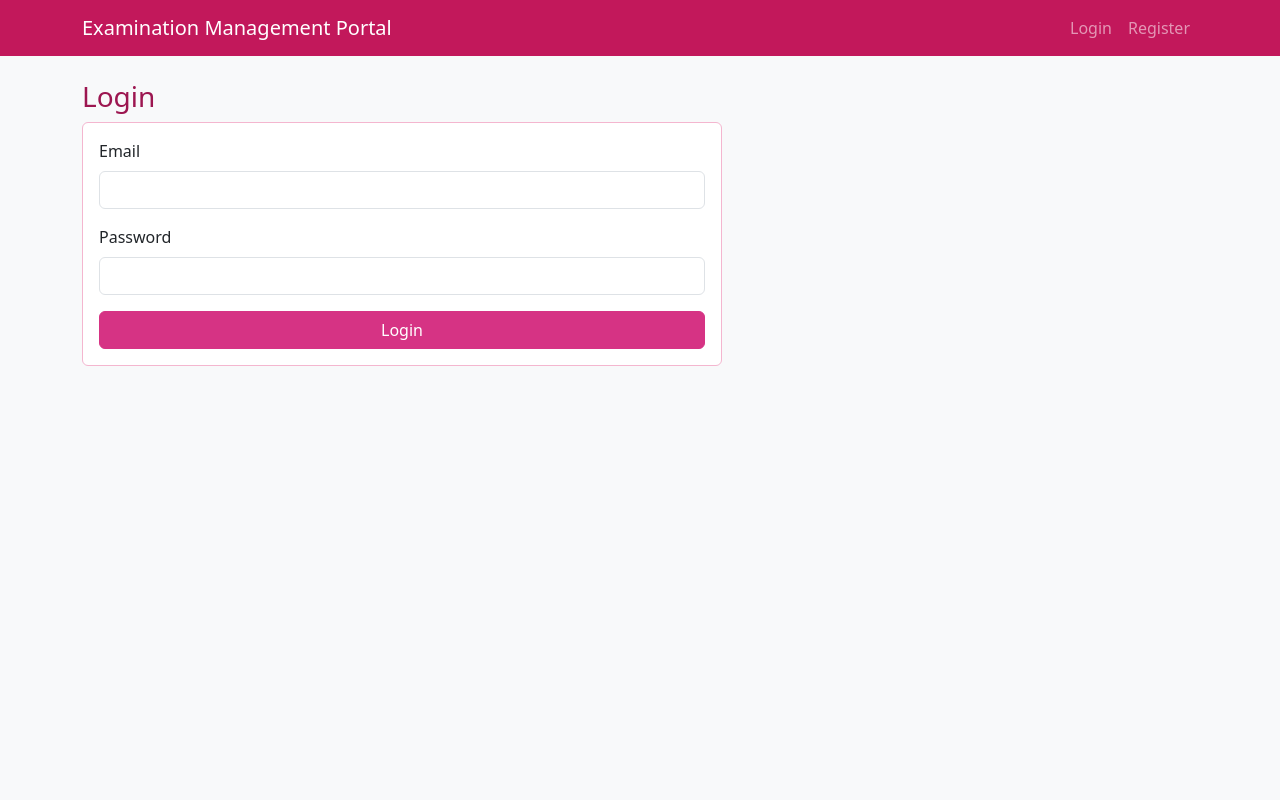
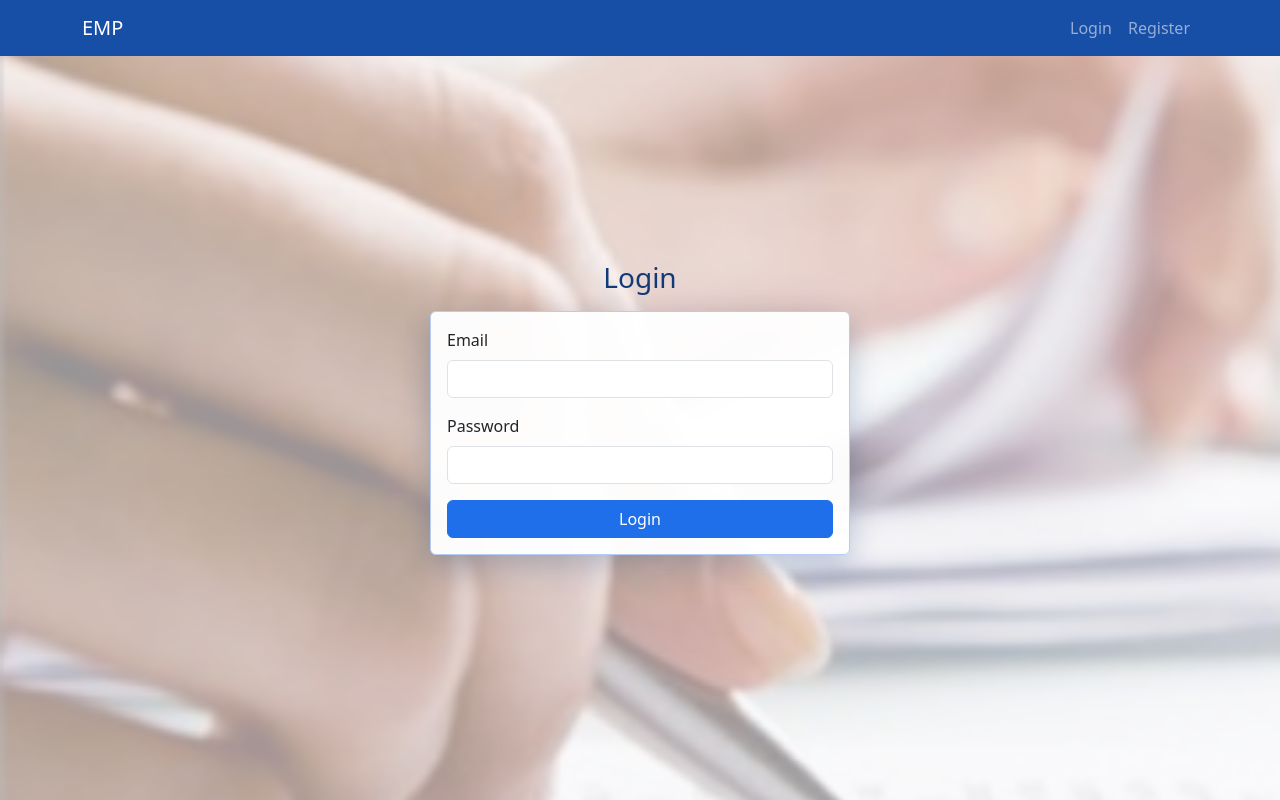
Before and after one commit to harsha23f2005453/Examination-Management-Portal, a Flask app: page /login in a window 1280 px wide. Run offline with Flask 3, Linux system fonts and the light colour scheme.

Commit message:
major css changes

```diff
--- a/app.py
+++ b/app.py
@@ -94,10 +94,12 @@ def delete(table, i):
     return redirect(request.referrer or url_for('home'))
 
 # ---------- auth ----------
+# Redirect an authenticated user to their role dashboard or show the login page.
 @app.route('/')
 def home():
     u = cur()
     return redirect(url_for(u['role'] + '_home') if u else url_for('login'))
+# Authenticate a user and create a session for their account.
 @app.route('/login', methods=['GET', 'POST'])
 def login():
     if request.method == 'POST':
@@ -105,7 +107,8 @@ def login():
         if u and cph(u['password'], request.form['password']) and u['status'] != 'inactive':
             session.clear(); session['uid'] = u['id']; return redirect(url_for('home'))
         flash('Invalid credentials or deactivated account', 'danger')
-    return rt('form.html', title='Login', btn='Login', fields=F([('email', 'Email', 'email', None), ('password', 'Password', 'password', None)]))
+    return rt('form.html', auth=True, title='Login', btn='Login', fields=F([('email', 'Email', 'email', None), ('password', 'Password', 'password', None)]))
+# End the current session and return to the login page.
 @app.route('/logout')
 def logout():
     session.clear(); return redirect(url_for('login'))
@@ -117,6 +120,7 @@ def make_user(f, r, status):
     except sqlite3.IntegrityError: return 'Email already registered'
 UF = [('name', 'Full name', 'text', None), ('email', 'Email', 'email', None), ('phone', 'Phone', 'text', None),
       ('department', 'Department', 'text', None), ('ref_no', 'Student ID / Employee ID', 'text', None), ('password', 'Password (min 6)', 'password', None)]
+# Register a new student or examiner account.
 @app.route('/register', methods=['GET', 'POST'])
 def register():
     spec = [('role', 'Register as', 'select', [('student', 'Student'), ('examiner', 'Examiner')])] + UF
@@ -127,6 +131,7 @@ def register():
         else:
             flash('Registered! ' + ('Await admin approval.' if r == 'examiner' else 'Please log in.'), 'success'); return redirect(url_for('login'))
     return rt('form.html', title='Register', btn='Register', fields=F(spec))
+# Allow a student or examiner to view and edit profile details.
 @app.route('/profile', methods=['GET', 'POST'])
 @role('student', 'examiner')
 def profile():
@@ -135,6 +140,7 @@ def profile():
     return form('Edit profile', spec, url_for('home'), 'users', u['id'], row=u)
 
 # ---------- admin ----------
+# Display totals and pending-work summaries for the admin dashboard.
 @app.route('/admin')
 @role('admin')
 def admin_home():
@@ -143,6 +149,7 @@ def admin_home():
              ('Slots', n('select count(*) from slots')), ('Bookings', n('select count(*) from bookings')),
              ('Pending examiners', n("select count(*) from users where status='pending'"))]
     return page('Admin Dashboard', cards=cards, search='', su=url_for('admin_search'))
+# Search students, examiners, examinations, and bookings.
 @app.route('/admin/search')
 @role('admin')
 def admin_search():
@@ -154,21 +161,25 @@ def admin_search():
     return page(f'Search: {s}', [T('Students', h, us('student')), T('Examiners', h, us('examiner')),
                 T('Examinations', ['ID', 'Name', 'Type', 'Status'], ex), T('Bookings', ['ID', 'Student', 'Exam', 'Date', 'Status'], bk)], search=s, su=url_for('admin_search'))
 
+# List every course and provide add, edit, and delete actions.
 @app.route('/admin/courses')
 @role('admin')
 def courses():
     rows = [R([c['id'], c['code'], c['name'], c['status']], A('Edit', url_for('course_edit', i=c['id']), get=True), A('Delete', url_for('course_del', i=c['id']), 'danger')) for c in q('select * from courses')]
     return page('Courses', [T('', ['ID', 'Code', 'Name', 'Status'], rows)], top=[('Add course', url_for('course_edit', i=0))])
+# Create or edit a course record.
 @app.route('/admin/courses/<int:i>/edit', methods=['GET', 'POST'])
 @role('admin')
 def course_edit(i):
     spec = [('code', 'Course code', 'text', None), ('name', 'Course name', 'text', None), ('description', 'Description', 'textarea', None),
             ('status', 'Status', 'select', [('Active', 'Active'), ('Inactive', 'Inactive')])]
     return form('Course', spec, url_for('courses'), 'courses', i, row=q('select * from courses where id=?', (i,), one=True) if i else None)
+# Delete a course by ID.
 @app.post('/admin/courses/<int:i>/delete')
 @role('admin')
 def course_del(i): return delete('courses', i)
 
+# List examinations and their administrative actions.
 @app.route('/admin/exams')
 @role('admin')
 def exams():
@@ -180,6 +191,7 @@ def exams():
                       s('Open slot creation', 'Slot Creation'), s('Open booking', 'Booking Open'), s('Close', 'Closed'), s('Complete', 'Completed'),
                       A('Unpublish' if e['published'] else 'Publish results', url_for('exam_publish', i=e['id']), 'success'), A('Delete', url_for('exam_del', i=e['id']), 'danger')))
     return page('Examinations', [T('', ['ID', 'Name', 'Course', 'Type', 'Max', 'Status', 'Slot creation', 'Booking', 'Published'], rows)], top=[('Add examination', url_for('exam_edit', i=0))])
+# Create or edit an examination configuration.
 @app.route('/admin/exams/<int:i>/edit', methods=['GET', 'POST'])
 @role('admin')
 def exam_edit(i):
@@ -191,18 +203,22 @@ def exam_edit(i):
         if f['sc_start'] > f['sc_end'] or f['sb_start'] > f['sb_end']: return 'End date must not be before start date'
         if float(f['max_marks']) <= 0 or int(f['duration']) <= 0: return 'Marks and duration must be positive'
     return form('Examination', spec, url_for('exams'), 'exams', i, row=q('select * from exams where id=?', (i,), one=True) if i else None, check=check)
+# Delete an examination and its dependent records.
 @app.post('/admin/exams/<int:i>/delete')
 @role('admin')
 def exam_del(i): return delete('exams', i)
+# Change an examination lifecycle status.
 @app.post('/admin/exams/<int:i>/status/<s>')
 @role('admin')
 def exam_status(i, s):
     if s in STATUSES: x('update exams set status=? where id=?', (s, i)); flash(f'Status set to {s}', 'success')
     return redirect(url_for('exams'))
+# Toggle whether completed examination results are published.
 @app.post('/admin/exams/<int:i>/publish')
 @role('admin')
 def exam_publish(i):
     x('update exams set published=1-published where id=?', (i,)); return redirect(url_for('exams'))
+# List approved examiners and show their assignment status for an exam.
 @app.route('/admin/exams/<int:i>/examiners')
 @role('admin')
 def exam_examiners(i):
@@ -211,12 +227,14 @@ def exam_examiners(i):
         a = q('select 1 from exam_examiners where exam_id=? and examiner_id=?', (i, u['id']), one=True)
         rows.append(R([u['id'], u['name'], u['department'], 'Assigned' if a else '-'], A('Unassign' if a else 'Assign', url_for('exam_assign', i=i, u=u['id']), 'warning' if a else 'primary')))
     return page('Assign examiners', [T('', ['ID', 'Name', 'Department', 'Assigned'], rows)], top=[('Back', url_for('exams'))])
+# Toggle an examiner assignment for an examination.
 @app.post('/admin/exams/<int:i>/assign/<int:u>')
 @role('admin')
 def exam_assign(i, u):
     if q('select 1 from exam_examiners where exam_id=? and examiner_id=?', (i, u), one=True): x('delete from exam_examiners where exam_id=? and examiner_id=?', (i, u))
     else: x('insert into exam_examiners values(?,?)', (i, u))
     return redirect(url_for('exam_examiners', i=i))
+# List the rubric criteria for an examination.
 @app.route('/admin/exams/<int:e>/rubrics')
 @role('admin')
 def rubrics(e):
@@ -224,15 +242,18 @@ def rubrics(e):
     rows = [R([r['id'], r['name'], r['max_marks'], r['weightage'], r['description']], A('Edit', url_for('rubric_edit', e=e, i=r['id']), get=True), A('Delete', url_for('rubric_del', i=r['id']), 'danger')) for r in rs]
     return page(f'Rubrics (total max {sum(r["max_marks"] for r in rs)}, weightage {sum(r["weightage"] for r in rs)})', [T('', ['ID', 'Criterion', 'Max marks', 'Weightage', 'Description'], rows)],
                 top=[('Add criterion', url_for('rubric_edit', e=e, i=0)), ('Back', url_for('exams'))])
+# Create or edit a rubric criterion for an examination.
 @app.route('/admin/exams/<int:e>/rubrics/<int:i>/edit', methods=['GET', 'POST'])
 @role('admin')
 def rubric_edit(e, i):
     spec = [('name', 'Criterion name', 'text', None), ('max_marks', 'Maximum marks', 'number', None), ('weightage', 'Weightage (%)', 'number', None), ('description', 'Description', 'textarea', None)]
     return form('Rubric criterion', spec, url_for('rubrics', e=e), 'rubrics', i, row=q('select * from rubrics where id=?', (i,), one=True) if i else None, fixed={'exam_id': e})
+# Delete a rubric criterion.
 @app.post('/admin/rubrics/<int:i>/delete')
 @role('admin')
 def rubric_del(i): return delete('rubrics', i)
 
+# List examiners and provide approval or deactivation actions.
 @app.route('/admin/examiners')
 @role('admin')
 def admin_examiners():
@@ -241,11 +262,13 @@ def admin_examiners():
         act = [A('Deactivate', url_for('set_user', i=u['id'], s='inactive'), 'danger')] if u['status'] == 'approved' else [A('Approve', url_for('set_user', i=u['id'], s='approved'), 'success')]
         rows.append(R([u['id'], u['name'], u['email'], u['department'], u['phone'], u['status']], *act))
     return page('Examiners', [T('', ['ID', 'Name', 'Email', 'Department', 'Phone', 'Status'], rows)], top=[('Add examiner', url_for('add_examiner'))])
+# Approve or deactivate an examiner account.
 @app.post('/admin/users/<int:i>/<s>')
 @role('admin')
 def set_user(i, s):
     if s in ('approved', 'inactive'): x("update users set status=? where id=? and role='examiner'", (s, i))
     return redirect(url_for('admin_examiners'))
+# Add an examiner account directly as approved.
 @app.route('/admin/examiners/new', methods=['GET', 'POST'])
 @role('admin')
 def add_examiner():
@@ -254,17 +277,20 @@ def add_examiner():
         if err: flash(err, 'danger')
         else: return redirect(url_for('admin_examiners'))
     return rt('form.html', title='Add examiner', fields=F(UF))
+# List registered student accounts.
 @app.route('/admin/students')
 @role('admin')
 def admin_students():
     rows = [R([u['id'], u['name'], u['email'], u['ref_no'], u['department']]) for u in q("select * from users where role='student'")]
     return page('Students', [T('', ['ID', 'Name', 'Email', 'Student ID', 'Department'], rows)])
+# List all examination slots and their assigned examiners.
 @app.route('/admin/slots')
 @role('admin')
 def admin_slots():
     rows = [R([s['id'], s['ename'], s['xname'], s['date'], f"{s['start_time']}-{s['end_time']}", f"{s['capacity'] - s['available']}/{s['capacity']}", s['status']], A('Change examiner', url_for('change_examiner', i=s['id']), get=True))
             for s in q('select s.*, e.name ename, u.name xname from slots s join exams e on e.id=s.exam_id join users u on u.id=s.examiner_id order by date')]
     return page('All examination slots', [T('', ['ID', 'Exam', 'Examiner', 'Date', 'Time', 'Booked', 'Status'], rows)])
+# Reassign a slot to a different approved examiner.
 @app.route('/admin/slots/<int:i>/examiner', methods=['GET', 'POST'])
 @role('admin')
 def change_examiner(i):
@@ -277,12 +303,14 @@ def change_examiner(i):
     return rt('form.html', title='Change assigned examiner', fields=F(spec, s))
 BK = ("select b.*, u.name sname, u.ref_no, e.name ename, e.max_marks, e.published, e.sb_end, s.date, s.start_time, s.end_time, s.examiner_id, x.name xname "
       "from bookings b join users u on u.id=b.student_id join exams e on e.id=b.exam_id join slots s on s.id=b.slot_id join users x on x.id=s.examiner_id")
+# List every student booking and available rescheduling actions.
 @app.route('/admin/bookings')
 @role('admin')
 def admin_bookings():
     rows = [R([b['id'], b['sname'], b['ename'], b['xname'], b['date'], f"{b['start_time']}-{b['end_time']}", b['status'], b['marks']],
               *([A('Reschedule', url_for('reschedule', i=b['id']), get=True)] if b['status'] == 'Booked' else [])) for b in q(BK + ' order by b.id desc')]
     return page('All bookings', [T('', ['ID', 'Student', 'Exam', 'Examiner', 'Date', 'Time', 'Status', 'Marks'], rows)])
+# Move an active booking to another available slot.
 @app.route('/admin/bookings/<int:i>/reschedule', methods=['GET', 'POST'])
 @role('admin')
 def reschedule(i):
@@ -300,6 +328,7 @@ def reschedule(i):
     return rt('form.html', title='Reschedule booking', fields=F([('slot_id', 'New slot', 'select', opts)]))
 
 # ---------- examiner ----------
+# Display the examiner dashboard and assigned-exam summary.
 @app.route('/examiner')
 @role('examiner')
 def examiner_home():
@@ -310,6 +339,7 @@ def examiner_home():
     rows = [R([e['name'], e['type'], e['status'], f"{e['sc_start']} → {e['sc_end']}", 'Yes' if can_create(e) else 'No']) for e in
             q('select e.* from exams e join exam_examiners x on x.exam_id=e.id where x.examiner_id=?', (me,))]
     return page('Examiner Dashboard', [T('Assigned examinations', ['Exam', 'Type', 'Status', 'Slot creation window', 'Can create slots now'], rows)], cards, top=[('Create slot', url_for('slot_edit', i=0)), ('My slots', url_for('my_slots'))])
+# List slots created by the current examiner.
 @app.route('/examiner/slots')
 @role('examiner')
 def my_slots():
@@ -319,6 +349,7 @@ def my_slots():
         if s['est'] in ('Draft', 'Slot Creation'): act += [A('Edit', url_for('slot_edit', i=s['id']), get=True), A('Delete', url_for('slot_del', i=s['id']), 'danger')]
         rows.append(R([s['id'], s['ename'], s['date'], f"{s['start_time']}-{s['end_time']}", f"{s['capacity'] - s['available']}/{s['capacity']}", s['status']], *act))
     return page('My slots', [T('', ['ID', 'Exam', 'Date', 'Time', 'Booked', 'Status'], rows)], top=[('Create slot', url_for('slot_edit', i=0))])
+# Create or edit a slot for an assigned examination.
 @app.route('/examiner/slots/<int:i>/edit', methods=['GET', 'POST'])
 @role('examiner')
 def slot_edit(i):
@@ -347,6 +378,7 @@ def slot_edit(i):
             else: x('insert into slots(exam_id,examiner_id,date,start_time,end_time,capacity,available) values(?,?,?,?,?,?,?)', (eid, me, f['date'], f['start_time'], f['end_time'], cap, cap))
             flash('Slot saved', 'success'); return redirect(url_for('my_slots'))
     return rt('form.html', title='Examination slot', fields=F(spec, s))
+# Delete an examiner-owned slot before booking begins.
 @app.post('/examiner/slots/<int:i>/delete')
 @role('examiner')
 def slot_del(i):
@@ -354,6 +386,7 @@ def slot_del(i):
     if s['examiner_id'] != cur()['id']: abort(403)
     if s['est'] not in ('Draft', 'Slot Creation'): flash('Booking already started', 'warning'); return redirect(url_for('my_slots'))
     return delete('slots', i)
+# List students booked into a specific slot.
 @app.route('/examiner/slots/<int:i>/students')
 @role('examiner')
 def slot_students(i):
@@ -361,6 +394,7 @@ def slot_students(i):
     rows = [R([b['id'], b['sname'], b['ref_no'], b['status'], b['marks'], b['remarks']], *([A('Evaluate', url_for('evaluate', b=b['id']), 'primary', get=True)] if b['status'] != 'Cancelled' else []))
             for b in q(BK + ' where b.slot_id=?', (i,))]
     return page('Booked students', [T('', ['Booking', 'Student', 'Student ID', 'Status', 'Marks', 'Remarks'], rows)], top=[('Back', url_for('my_slots'))])
+# Evaluate a student booking using rubric or direct marks.
 @app.route('/examiner/evaluate/<int:b>', methods=['GET', 'POST'])
 @role('examiner')
 def evaluate(b):
@@ -397,6 +431,7 @@ def evaluate(b):
     return rt('form.html', title=f"Evaluate {bk['sname']} – {bk['ename']}", fields=fields)
 
 # ---------- student ----------
+# Display upcoming examinations and published results for the student.
 @app.route('/student')
 @role('student')
 def student_home():
@@ -408,6 +443,7 @@ def student_home():
              ('Upcoming', len(up)), ('Published results', len(res))]
     return page('Student Dashboard', [T('Upcoming / booked examinations', ['Exam', 'Date', 'Time', 'Examiner', 'Status'], up), T('Published results', ['Exam', 'Marks', 'Remarks'], res)],
                 cards, top=[('Browse exams', url_for('student_exams')), ('History', url_for('student_bookings')), ('Edit profile', url_for('profile'))])
+# Search and browse examinations available for booking.
 @app.route('/student/exams')
 @role('student')
 def student_exams():
@@ -415,6 +451,7 @@ def student_exams():
     rows = [R([e['name'], e['cname'], e['type'], e['duration'], e['max_marks'], e['status'], f"{e['sb_start']} → {e['sb_end']}"], A('View slots', url_for('student_exam', i=e['id']), 'primary', get=True))
             for e in q("select e.*, c.name cname from exams e join courses c on c.id=e.course_id where e.status!='Draft' and (e.name like ? or c.name like ? or c.code like ?) and (?='' or e.type=?)", (f'%{s}%',) * 3 + (t, t))]
     return page('Examinations', [T('', ['Exam', 'Course', 'Type', 'Mins', 'Max marks', 'Status', 'Booking window'], rows)], search=s, sel=('type', t, TYPES))
+# Show available slots for one examination.
 @app.route('/student/exams/<int:i>')
 @role('student')
 def student_exam(i):
@@ -423,6 +460,7 @@ def student_exam(i):
             for s in q('select s.*, u.name xname from slots s join users u on u.id=s.examiner_id where exam_id=? order by date', (i,))]
     if not can_book(e): flash('Booking is currently closed for this examination', 'warning')
     return page(e['name'] + ' – slots', [T('', ['Slot', 'Date', 'Time', 'Examiner', 'Free seats', 'Status'], rows)], top=[('Back', url_for('student_exams'))])
+# Create a student booking for an available slot.
 @app.post('/student/book/<int:sid>')
 @role('student')
 def book(sid):
@@ -436,6 +474,7 @@ def book(sid):
         x('insert into bookings(student_id,slot_id,exam_id,booked_at) values(?,?,?,?)', (me, sid, e['id'], today()))
         flash('Slot booked', 'success'); return redirect(url_for('student_bookings'))
     return redirect(url_for('student_exam', i=e['id']))
+# Show a student's booking history and published scorecards.
 @app.route('/student/bookings')
 @role('student')
 def student_bookings():
@@ -446,6 +485,7 @@ def student_bookings():
         rows.append(R([b['id'], ' ' + b['ename'], b['date'], f"{b['start_time']}-{b['end_time']}", b['xname'], b['booked_at'], b['status'],
                        f"{b['marks']}/{b['max_marks']}" if b['evaluated'] and b['published'] else '-', b['remarks'] if b['evaluated'] and b['published'] else ''], *act))
     return page('Booking history', [T('', ['ID', 'Exam', 'Date', 'Time', 'Examiner', 'Booked on', 'Status', 'Result', 'Feedback'], rows)])
+# Cancel an active student booking and restore slot capacity.
 @app.post('/student/cancel/<int:b>')
 @role('student')
 def cancel(b):
@@ -456,6 +496,7 @@ def cancel(b):
         x("update slots set available=available+1, status='Available' where id=? and status in ('Available','Full')", (bk['slot_id'],))
         flash('Booking cancelled', 'info')
     return redirect(url_for('student_bookings'))
+# Download a published scorecard as a text file.
 @app.route('/student/scorecard/<int:b>')
 @role('student')
 def scorecard(b):
@@ -466,6 +507,7 @@ def scorecard(b):
     return Response('\n'.join(lines), mimetype='text/plain', headers={'Content-Disposition': f'attachment; filename=scorecard_{b}.txt'})
 
 # ---------- JSON API (admin) ----------
+# Return a selected application collection as admin-only JSON.
 @app.route('/api/<what>')
 @role('admin')
 def api(what):
--- a/templates/base.html
+++ b/templates/base.html
@@ -1,26 +1,33 @@
 <!doctype html><html><head><meta charset="utf-8"><meta name="viewport" content="width=device-width,initial-scale=1">
 <title>Examination Management Portal</title>
 <link href="https://cdn.jsdelivr.net/npm/bootstrap@5.3.3/dist/css/bootstrap.min.css" rel="stylesheet"><style>
-:root{--bs-primary:#d63384;--bs-primary-rgb:214,51,132;--bs-link-color:#c2185b;--bs-link-hover-color:#9c1650}
-body{background:#fff0f6!important}
-.bg-primary{background-color:#c2185b!important}
-.navbar .nav-link:hover{color:#ffd6e7!important}
-.btn-primary{--bs-btn-bg:#d63384;--bs-btn-border-color:#d63384;--bs-btn-hover-bg:#b02a6b;--bs-btn-hover-border-color:#b02a6b;--bs-btn-active-bg:#9c2560;--bs-btn-active-border-color:#9c2560}
-.btn-outline-primary,.btn-outline-success{--bs-btn-color:#d63384;--bs-btn-border-color:#d63384;--bs-btn-hover-bg:#d63384;--bs-btn-hover-border-color:#d63384;--bs-btn-active-bg:#b02a6b;--bs-btn-active-border-color:#b02a6b}
-.btn-outline-secondary{--bs-btn-color:#9d4b78;--bs-btn-border-color:#c98aae;--bs-btn-hover-bg:#9d4b78;--bs-btn-hover-border-color:#9d4b78;--bs-btn-active-bg:#7e3a5f;--bs-btn-active-border-color:#7e3a5f}
-.btn-outline-warning{--bs-btn-color:#b8617f;--bs-btn-border-color:#e8a5bd;--bs-btn-hover-bg:#e8a5bd;--bs-btn-hover-border-color:#e8a5bd;--bs-btn-hover-color:#4a1a2e}
+:root{--bs-primary:#1f6feb;--bs-primary-rgb:31,111,235;--bs-link-color:#1858c4;--bs-link-hover-color:#124493}
+body{background:#eef4fd!important}
+.bg-primary{background-color:#174ea6!important}
+.navbar .nav-link:hover{color:#cfe0fb!important}
+.btn-primary{--bs-btn-bg:#1f6feb;--bs-btn-border-color:#1f6feb;--bs-btn-hover-bg:#1858c4;--bs-btn-hover-border-color:#1858c4;--bs-btn-active-bg:#124493;--bs-btn-active-border-color:#124493}
+.btn-outline-primary,.btn-outline-success{--bs-btn-color:#1f6feb;--bs-btn-border-color:#1f6feb;--bs-btn-hover-bg:#1f6feb;--bs-btn-hover-border-color:#1f6feb;--bs-btn-active-bg:#1858c4;--bs-btn-active-border-color:#1858c4}
+.btn-outline-secondary{--bs-btn-color:#3f628f;--bs-btn-border-color:#94afd6;--bs-btn-hover-bg:#3f628f;--bs-btn-hover-border-color:#3f628f;--bs-btn-active-bg:#2f4b73;--bs-btn-active-border-color:#2f4b73}
+.btn-outline-warning{--bs-btn-color:#4a76b5;--bs-btn-border-color:#a9c3e8;--bs-btn-hover-bg:#a9c3e8;--bs-btn-hover-border-color:#a9c3e8;--bs-btn-hover-color:#10294d}
 .btn-outline-danger{--bs-btn-color:#c0143c;--bs-btn-border-color:#c0143c;--bs-btn-hover-bg:#c0143c;--bs-btn-hover-border-color:#c0143c}
-.table-striped>tbody>tr:nth-of-type(odd)>*{--bs-table-bg-type:#ffe9f1}
+.table-striped>tbody>tr:nth-of-type(odd)>*{--bs-table-bg-type:#e8f0fd}
 .table{--bs-table-bg:#fff}
-thead th{background:#f9cde0!important;color:#7a1f4d}
-.card{border-color:#f4b6cf}
-.card .display-6{color:#c2185b}
-h3,h5{color:#9c1650}
-.form-control:focus,.form-select:focus{border-color:#e685b5;box-shadow:0 0 0 .25rem rgba(214,51,132,.2)}
-.form-check-input:checked{background-color:#d63384;border-color:#d63384}
+thead th{background:#cfe0fb!important;color:#123a78}
+.card{border-color:#b5cdf2}
+.card .display-6{color:#174ea6}
+h3,h5{color:#123a78}
+.form-control:focus,.form-select:focus{border-color:#6ea3f2;box-shadow:0 0 0 .25rem rgba(31,111,235,.2)}
+.form-check-input:checked{background-color:#1f6feb;border-color:#1f6feb}
+
+.auth-page{min-height:100vh;display:flex;flex-direction:column}
+.auth-page::before{content:"";position:fixed;inset:0;z-index:-1;background:url('{{ url_for('static', filename='login-bg.png') }}') center/cover no-repeat;opacity:.4}
+.auth-page>.container{flex:1;display:flex;flex-direction:column;align-items:center;justify-content:center;padding-bottom:4rem!important}
+.auth-page h3{text-align:center;margin-bottom:1rem}
+.auth-page form.card,.auth-page .alert{width:100%;max-width:420px!important}
+.auth-page form.card{flex:none;background:rgba(255,255,255,.96);box-shadow:0 10px 30px rgba(18,58,120,.25)}
 </style></head>
-<body class="bg-light"><nav class="navbar navbar-expand-lg navbar-dark bg-primary mb-4"><div class="container">
-<a class="navbar-brand" href="/">Examination Management Portal</a><div class="navbar-nav me-auto">
+<body class="bg-light{{ ' auth-page' if auth }}"><nav class="navbar navbar-expand-lg navbar-dark bg-primary mb-4"><div class="container">
+<a class="navbar-brand" href="/">EMP</a><div class="navbar-nav me-auto">
 {% if me and me.role=='admin' %}<a class="nav-link" href="{{url_for('admin_home')}}">Dashboard</a><a class="nav-link" href="{{url_for('courses')}}">Courses</a><a class="nav-link" href="{{url_for('exams')}}">Exams</a><a class="nav-link" href="{{url_for('admin_examiners')}}">Examiners</a><a class="nav-link" href="{{url_for('admin_students')}}">Students</a><a class="nav-link" href="{{url_for('admin_slots')}}">Slots</a><a class="nav-link" href="{{url_for('admin_bookings')}}">Bookings</a>
 {% elif me and me.role=='examiner' %}<a class="nav-link" href="{{url_for('examiner_home')}}">Dashboard</a><a class="nav-link" href="{{url_for('my_slots')}}">My slots</a><a class="nav-link" href="{{url_for('profile')}}">Profile</a>
 {% elif me %}<a class="nav-link" href="{{url_for('student_home')}}">Dashboard</a><a class="nav-link" href="{{url_for('student_exams')}}">Exams</a><a class="nav-link" href="{{url_for('student_bookings')}}">History</a><a class="nav-link" href="{{url_for('profile')}}">Profile</a>{% endif %}
```
Also changed, not shown: static/login-bg.png (added).
